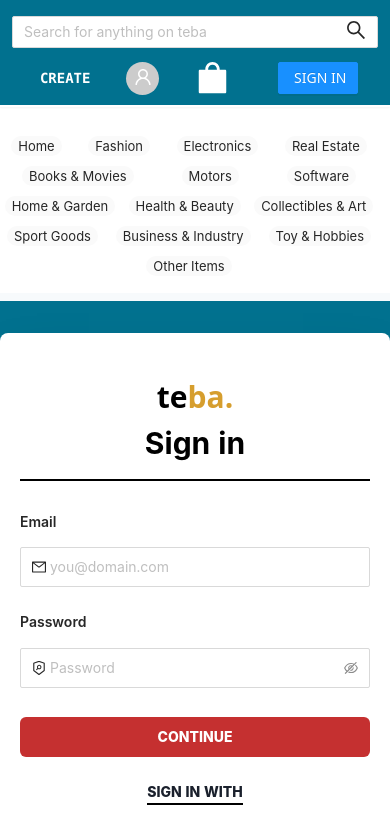
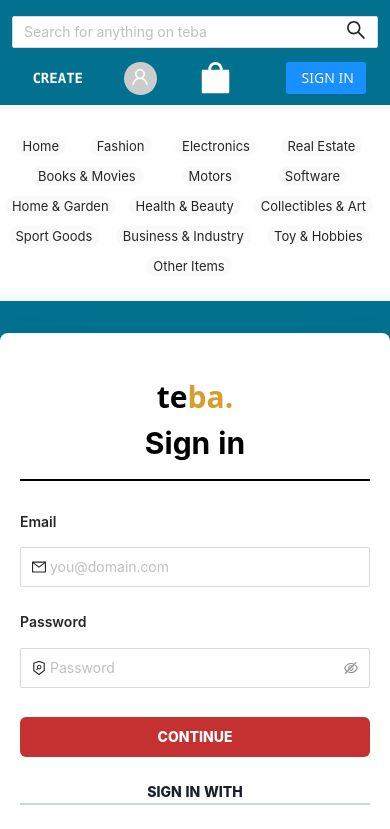
Before and after one commit to bebo-backend/bebo, a Next.js app: page /login in a window 390 px wide. Shown: the top 829 px of the page. Built offline with nearby package versions, Linux system fonts and the light colour scheme; no server answers.

Commit message:
edited about

```diff
--- a/components/auth/Form.js
+++ b/components/auth/Form.js
@@ -28,7 +28,7 @@
   <div className="mb-5" ><Alert showIcon type="error" message={errorMessage}></Alert></div> }
 
 
-<div style={{'marginBottom':'3px'}}>
+<div style={{'marginBottom':'3px'}} className="mt-3">
   <p className="text-md font-semibold " htmlFor="username" >Email</p>
 
 <div className="my-3 mb-6 ">
@@ -62,7 +62,7 @@
 
   <div className='w-full flex justify-center mt-6 capitalize '>
 
-  <p className=" border-b-2 text-gray-900 border-black font-extrabold flex justify-center uppercase">
+  <p className="w-full border-b-2 text-gray-900 border-gray-400 font-extrabold flex justify-center uppercase">
   <span>Sign in with</span></p>
 
 
--- a/components/auth/RegisterForm.js
+++ b/components/auth/RegisterForm.js
@@ -10,18 +10,10 @@
   <form className="w-full sm:w-1/2 lg:w-1/3 my-8 md:mx-4 px-5 sm:m-10 rounded-lg shadow-2xl sm:p-5 sm:px-10 py-10
   border-1 bg-white">
 
-
-        <Link href="/">
-       <a className="text-3xl  font-sans font-extrabold flex
-       justify-center items-center
-  ">
-            <span className="text-black">te</span><span className="text-yellow-600">ba.</span>
-            </a>
-        </Link>
         <p className="center border-b-2 border-black pb-3 text-lg leading-tight text-black font-bold
  uppercase" style={{'textAlign':'center'}}> Create new  account</p>
 
-<div className="grp-input">
+<div className="grp-input"  className="mt-3">
 
   <label className="text-md font-semibold " htmlFor="agencyname">Full Name * </label>
 
--- a/components/main/tag.js
+++ b/components/main/tag.js
@@ -16,7 +16,7 @@
 
 return (
 
-    <div className="mt-0 w-full flex flex-row flex-wrap justify-around md:justify-center md:mx-1 w-full " style={{
+    <div className="mt-0 w-full flex flex-row flex-wrap justify-evenly md:justify-center md:mx-1 w-full " style={{
         'textAlign':'center'
     }}>
       <Link  href="/">
--- a/components/navigation/header.js
+++ b/components/navigation/header.js
@@ -48,7 +48,7 @@
         <Search/>
         </div>
 
-        <div className="flex-shrink pb-2 sm:pb-0 md:m-2 w-full  py-1 md:w-2/3 md:px-3 justify-evenly  flex items-center">
+        <div className="flex-shrink pb-2 sm:pb-0 md:m-2 w-full  py-1 md:w-2/3 md:px-3 justify-around md:justify-evenly  flex items-center">
 
         <Link href='/upload-item'>
         <a className="
@@ -124,7 +124,7 @@
       </nav>
       </div>
 
-{tag && (  <div className="flex inline-flex w-full px-1 md:px-1 mx-0 pb-2 pt-4 mt-3 sm:mt-20 ">
+{tag && (  <div className="flex inline-flex w-full px-1 md:px-1 mx-0 pb-2 pt-4 mt-3 sm:mt-16 ">
 <Tag />
 </div>)}
 
--- a/components/shophubStep1.js
+++ b/components/shophubStep1.js
@@ -83,12 +83,15 @@
 
  <div className="w-full sm:w-1/2">
 <label  htmlFor="tel" className="capitalize text-lg font-semibold my-2 " >Phone-No *</label>
-<Input className="my-4 h-12   mb-8" name="tel" required allowClear prefix={<PhoneOutlined/>} type="tel"
+
+<div className="my-4 mb-8 " >
+<Input className=" h-12 " name="tel" required allowClear prefix={<PhoneOutlined/>} type="tel"
 onChange={e=>handlechange(e.target.value,'tel')}  autoComplete="true"
 value={data['tel']} placeholder="i.e. 08061344475, 08061344475"
 />
 
 
+</div>
 </div>
 
 </div>
--- a/pages/index.js
+++ b/pages/index.js
@@ -76,7 +76,7 @@
 
 
 
-    <TopCompany data={topCompany} />
+ <DailyDeals data={dailyDeals} />
 
  <div  className="flex  flex-wrap md:flex-no-wrap justify-evenly mb-8 py-5 mx-0  md:px-5 ">
 
@@ -89,7 +89,8 @@
 
  </div>
 
- <DailyDeals data={dailyDeals} />
+    <TopCompany data={topCompany} />
+
 
  <div className="mx-auto mt-2 mb-4 w-full flex justify-center">
 
--- a/settings.js
+++ b/settings.js
@@ -1,8 +1,10 @@
 export const BASE_URL ="https://bebobackend.herokuapp.com/"
-export const BASE_IMG_URL ="https://bebobackend.herokuapp.com"
+// export const BASE_IMG_URL ="https://bebobackend.herokuapp.com"
+export const BASE_IMG_URL =""
 
 // export const BASE_URL = "http://127.0.0.1:8000/"
 // export const BASE_IMG_URL = "http://127.0.0.1:8000"
+// export const BASE_IMG_URL = ""
 
 
 // export const SITE_URL = "http://localhost:3000/"
```
